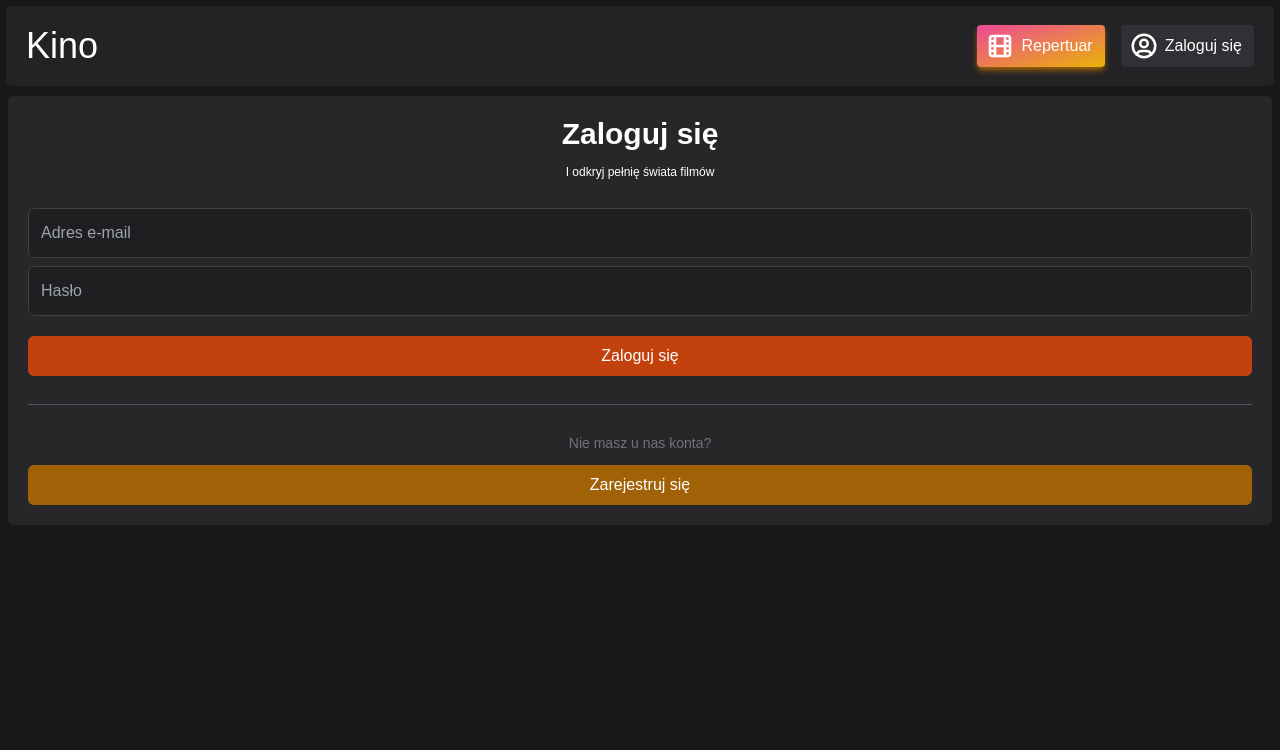
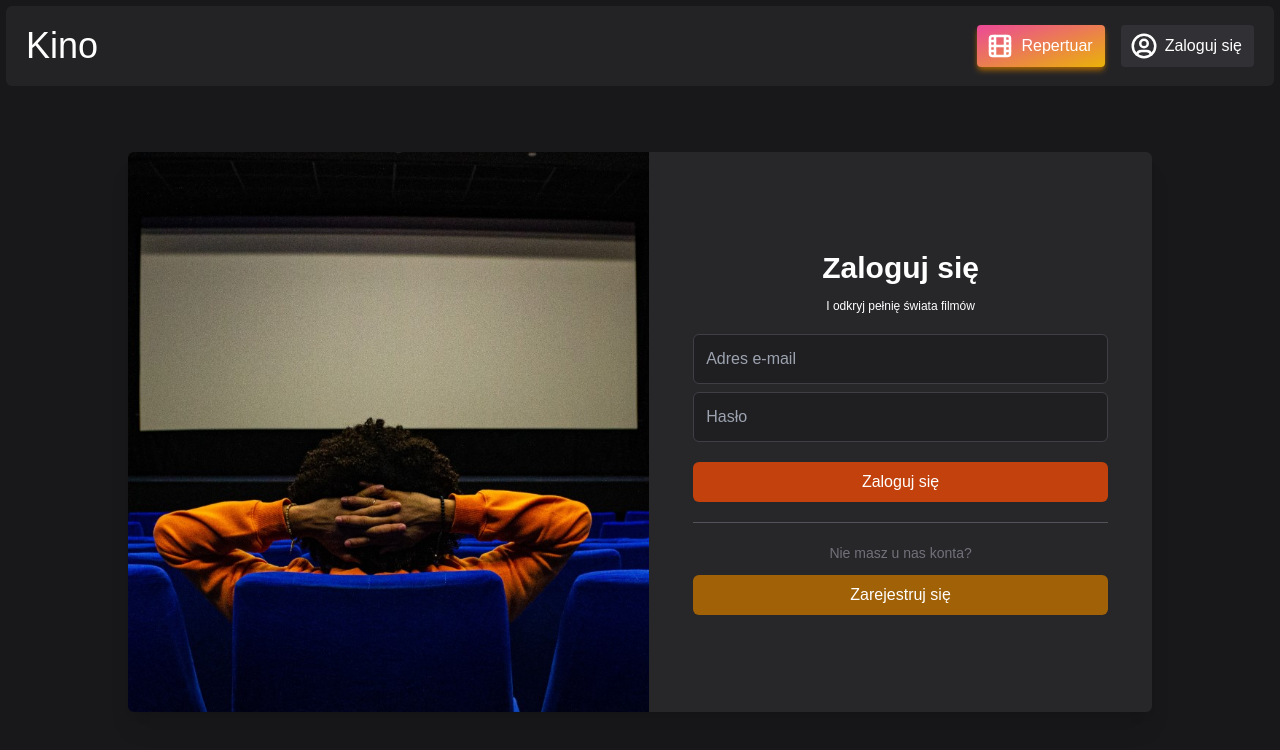
Before and after one commit to dawid-poradzinski/Cinema, a React (Create React App) app in the folder frontend/cinema-ticket-booking/: page /account in a window 1280 px wide. Shown: the top 750 px of the page. Built offline with nearby package versions, Linux system fonts and the light colour scheme.

Commit message:
Finshed login page

```diff
--- a/frontend/cinema-ticket-booking/src/components/Login.js
+++ b/frontend/cinema-ticket-booking/src/components/Login.js
@@ -1,14 +1,18 @@
 const Login = () => {
     return (
-        <div className="flex flex-col space-y-7 mx-2 bg-zinc-800 p-5 rounded-md">
+        <div className="md:w-screen md:h-screen pt-16 md:flex md:items-center md:justify-center">
+            <div className="flex md:h-[35rem] md:w-full md:max-w-5xl mx-1.5 rounded-md overflow-auto md:shadow-xl">
+                <div style={{ backgroundImage: 'url("/photo1.jpg")' }} className="hidden md:block md:h-full w-4/6 bg-center bg-cover">
+                </div>
+                <div className="flex flex-col w-full md:w-auto h-full justify-center space-y-5 bg-zinc-800 p-5 md:p-11">
                     <div className="text-center space-y-3">
                         <p className="text-3xl font-bold">Zaloguj się</p>
                         <p className="text-xs">I odkryj pełnię świata filmów</p>
                     </div>
                     <div>
                         <form className="space-y-2">
-                    <input type="email" placeholder="Adres e-mail"/>
-                    <input type="password" placeholder="Hasło"/>
+                            <input type="email" placeholder="Adres e-mail" />
+                            <input type="password" placeholder="Hasło" />
                             <button className="customButton bg-orange-700 !mt-5 hover:bg-orange-600">Zaloguj się</button>
                         </form>
                     </div>
@@ -20,6 +24,10 @@ const Login = () => {
                         </div>
                     </div>
                 </div>
+            </div>
+        </div>
+
+
     );
 }
 
--- a/frontend/cinema-ticket-booking/src/pages/Account.js
+++ b/frontend/cinema-ticket-booking/src/pages/Account.js
@@ -3,7 +3,7 @@ import Login from "../components/Login";
 
 const Account = () => {
     return (
-        <div className="pt-24">
+        <div className="">
             <Login/>
         </div>
      );
```
Also changed, not shown: frontend/cinema-ticket-booking/public/photo1.jpg (added). Lines whose indentation alone changed are shown as unchanged.
